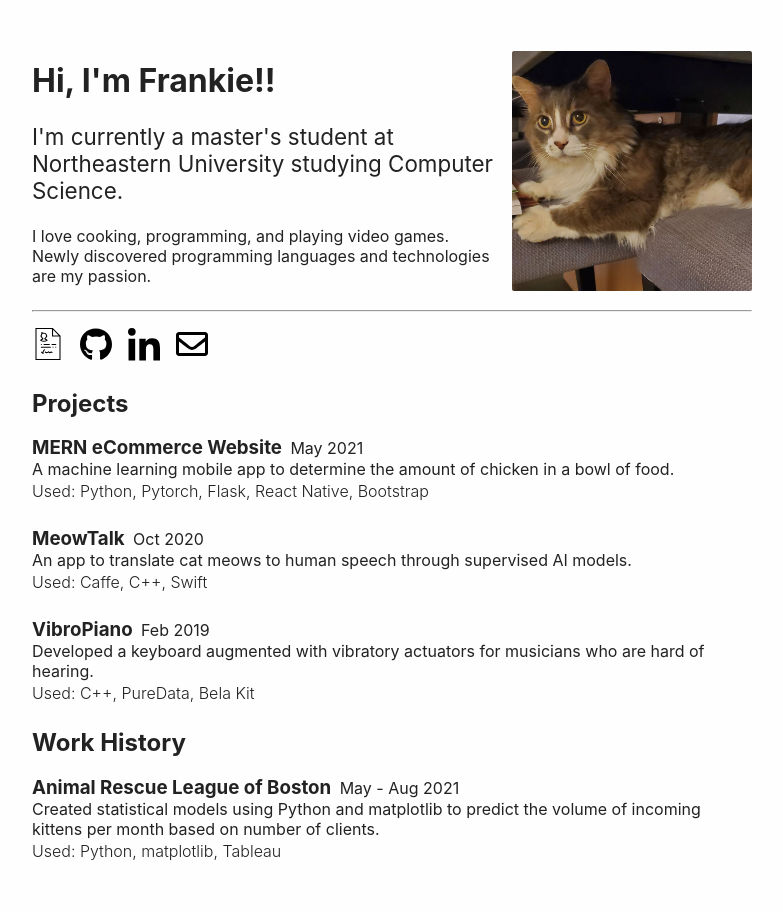
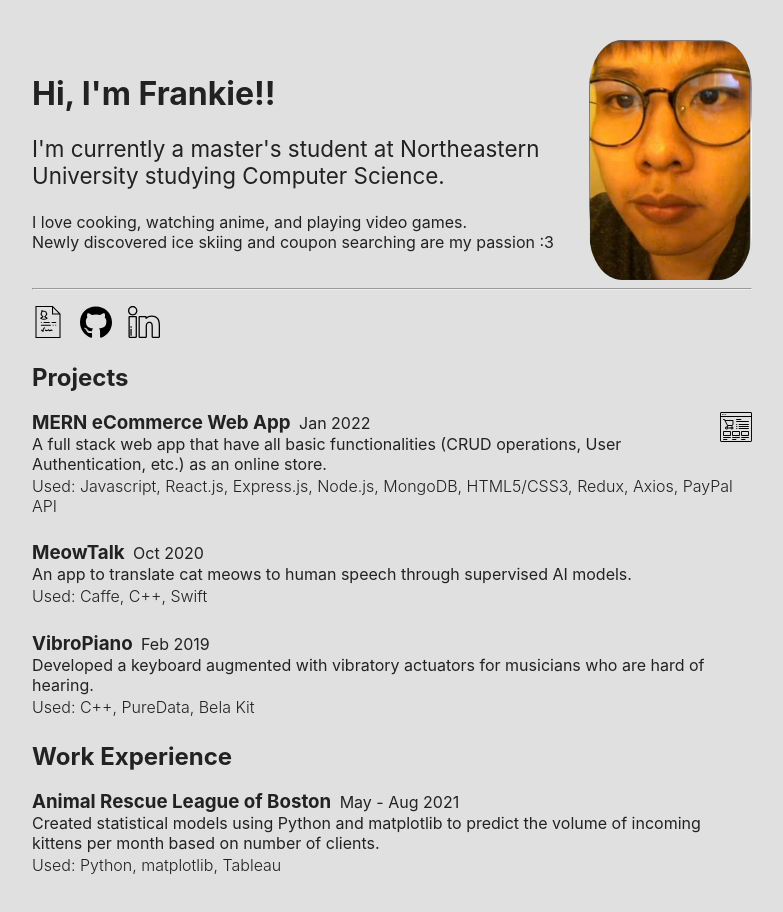
Before and after one commit to fankx/fankx.github.io, a website: page index.html in a window 1280 px wide. Shown: the whole page, without its empty margins (248-1031 px from the left). Drawn offline with Linux system fonts and the light colour scheme.

Commit message:
Make it better.

```diff
--- a/index.html
+++ b/index.html
@@ -18,10 +18,11 @@
               I'm currently a master's student at Northeastern University studying Computer Science.
             </p>
             <p>
-              I love cooking, programming, and playing video games. Newly discovered programming languages and technologies are my passion.
+              I love cooking, watching anime, and playing video games. <br />
+              Newly discovered ice skiing and coupon searching are my passion :3
             </p>
           </div>
-          <img class="photo" width="240" height="240" src="cat.jpg" />
+          <img class="photo" width="240" height="240" src="selfie.png" style="border-radius: 20%"/>
         </div>
       </div>
       <hr />
@@ -33,10 +34,7 @@
           <img src="github.svg" width="32" />
         </a>
         <a href="https://www.linkedin.com/in/jingyu-luo/">
-          <img src="linkedin.svg" width="32" />
-        </a>
-        <a href="mailto:luo.jingy@northeastern.edu">
-          <img src="email.svg" width="32" />
+          <img src="linkedin1.svg" width="32" />
         </a>
       </div>
 
@@ -44,15 +42,17 @@
       <section>
         <div class="project-container">
           <h3 class="project-title">
-            MERN eCommerce Website <span class="project-date">May 2021</span>
+            MERN eCommerce Web App <span class="project-date">Jan 2022</span>
+              <a href="https://electrifyapp.herokuapp.com/">
+              <img src="website.svg" width="32" style="float: right;"/>
+            </a>
           </h3>
 
           <p class="project-description">
-            A machine learning mobile app to determine the amount of chicken in
-            a bowl of food.
+            A full stack web app that have all basic functionalities (CRUD operations, User Authentication, etc.) as an online store.
           </p>
           <p class="project-tools">
-            Used: Python, Pytorch, Flask, React Native, Bootstrap
+            Used: Javascript, React.js, Express.js, Node.js, MongoDB, HTML5/CSS3, Redux, Axios, PayPal API
           </p>
         </div>
 
@@ -85,7 +85,7 @@
           </p>
         </div>
       </section>
-      <h2 class="section-title">Work History</h2>
+      <h2 class="section-title">Work Experience</h2>
       <section>
         <div class="project-container">
           <h3 class="project-title">
--- a/styles.css
+++ b/styles.css
@@ -1,9 +1,9 @@
 body {
   color: #222;
   display: block;
-  font-family: -apple-system, BlinkMacSystemFont, "Segoe UI", Roboto, Helvetica,
-    Arial, sans-serif, "Apple Color Emoji", "Segoe UI Emoji", "Segoe UI Symbol";
-  background-color: #fefefe;
+  font-family: -apple-system, BlinkMacSystemFont, 'Segoe UI', Roboto, Helvetica,
+    Arial, sans-serif, 'Apple Color Emoji', 'Segoe UI Emoji', 'Segoe UI Symbol';
+  background-color: #e0e0e0;
 }
 
 #container {
```
Also changed, not shown: linkedin1.svg (added), selfie.png (added), website.svg (added).
